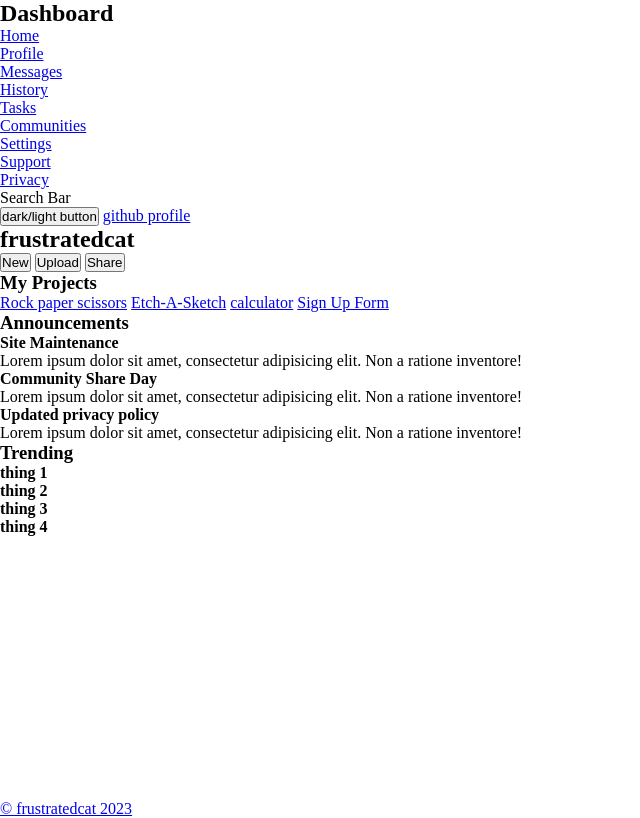
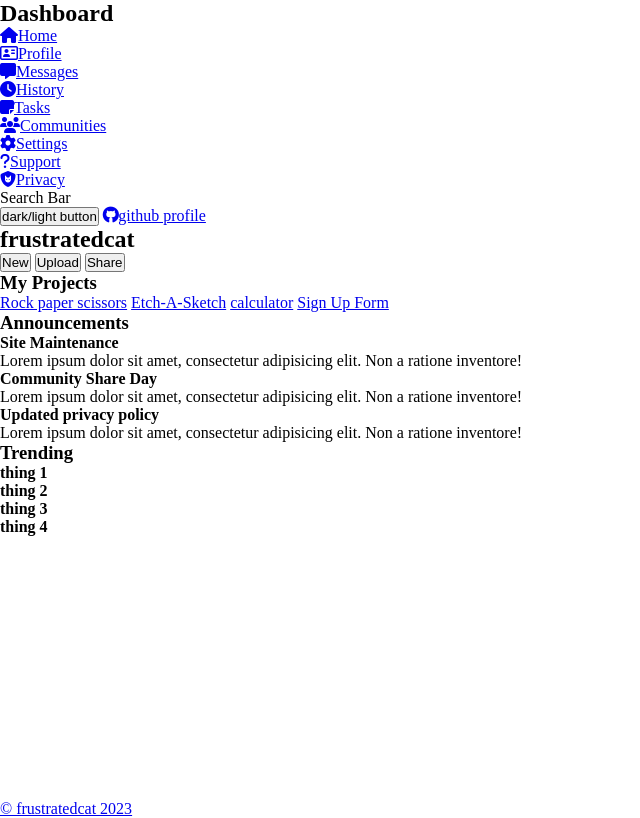
Before and after one commit to frustratedcat/admin-dashboard, a plain HTML site: page index.html in a window 1280 px wide. Shown: the whole page, without its empty margins (0-640 px from the left). Drawn offline with Linux system fonts and the light colour scheme.

Commit message:
Add icons as css pseudo elements

```diff
--- a/index.html
+++ b/index.html
@@ -7,6 +7,10 @@
 
     <script src="./script.js" defer></script>
     <link rel="stylesheet" href="./style.css" />
+    <script
+      src="https://kit.fontawesome.com/0b64f17ecf.js"
+      crossorigin="anonymous"
+    ></script>
 
     <title>Dashboard</title>
   </head>
@@ -17,31 +21,77 @@
         <nav>
           <ul>
             <li>
-              <a href="#" alt="Link to home page">Home</a>
+              <a href="#" alt="Link to home page" id="a-home" class="icons"
+                >Home</a
+              >
             </li>
             <li>
-              <a href="#" alt="Link to profile page">Profile</a>
+              <a
+                href="#"
+                alt="Link to profile page"
+                id="a-profile"
+                class="icons"
+                >Profile</a
+              >
             </li>
             <li>
-              <a href="#" alt="Link to messages page">Messages</a>
+              <a
+                href="#"
+                alt="Link to messages page"
+                id="a-messages"
+                class="icons"
+                >Messages</a
+              >
             </li>
             <li>
-              <a href="#" alt="Link to history page">History</a>
+              <a
+                href="#"
+                alt="Link to history page"
+                id="a-history"
+                class="icons"
+                >History</a
+              >
             </li>
             <li>
-              <a href="#" alt="Link to taks page">Tasks</a>
+              <a href="#" alt="Link to taks page" id="a-tasks" class="icons"
+                >Tasks</a
+              >
             </li>
             <li>
-              <a href="#" alt="Link to communities page">Communities</a>
+              <a
+                href="#"
+                alt="Link to communities page"
+                id="a-communities"
+                class="icons"
+                >Communities</a
+              >
             </li>
             <li>
-              <a href="#" alt="Link to settings page">Settings</a>
+              <a
+                href="#"
+                alt="Link to settings page"
+                id="a-settings"
+                class="icons"
+                >Settings</a
+              >
             </li>
             <li>
-              <a href="#" alt="Link to support page">Support</a>
+              <a
+                href="#"
+                alt="Link to support page"
+                id="a-support"
+                class="icons"
+                >Support</a
+              >
             </li>
             <li>
-              <a href="#" alt="Link to privacy policy page">Privacy</a>
+              <a
+                href="#"
+                alt="Link to privacy policy page"
+                id="a-privacy"
+                class="icons"
+                >Privacy</a
+              >
             </li>
           </ul>
         </nav>
@@ -53,6 +103,8 @@
         <a
           href="https://github.com/frustratedcat"
           alt="Link to frustratedcat's github profile"
+          id="a-github"
+          class="icons"
           >github profile
         </a>
 
--- a/style.css
+++ b/style.css
@@ -1,3 +1,8 @@
+:root {
+  --font-awesome-solid: 900;
+  --font-awesome-regular: 400;
+}
+
 * {
   box-sizing: border-box;
   margin: 0;
@@ -7,3 +12,61 @@
 .body-container {
   height: 100vh;
 }
+
+.icons::before {
+  display: inline-block;
+  text-rendering: auto;
+  -webkit-font-smoothing: antialiased;
+  font-family: "Font Awesome 6 Free";
+}
+
+#a-home::before {
+  content: "\f015";
+  font-weight: var(--font-awesome-solid);
+}
+
+#a-profile::before {
+  content: "\f2bb";
+  font-weight: var(--font-awesome-regular);
+}
+
+#a-messages::before {
+  content: "\f27a";
+  font-weight: var(--font-awesome-solid);
+}
+
+#a-history::before {
+  content: "\f017";
+  font-weight: var(--font-awesome-solid);
+}
+
+#a-tasks::before {
+  content: "\f249";
+  font-weight: var(--font-awesome-solid);
+}
+
+#a-communities::before {
+  content: "\f0c0";
+  font-weight: var(--font-awesome-solid);
+}
+
+#a-settings::before {
+  content: "\f013";
+  font-weight: var(--font-awesome-solid);
+}
+
+#a-support::before {
+  content: "\3f";
+  font-weight: var(--font-awesome-solid);
+}
+
+#a-privacy::before {
+  content: "\e572";
+  font-weight: var(--font-awesome-solid);
+}
+
+#a-github::before {
+  content: "\f09b";
+  font-family: "Font Awesome 6 Brands";
+  font-weight: var(--font-awesome-solid);
+}
```
